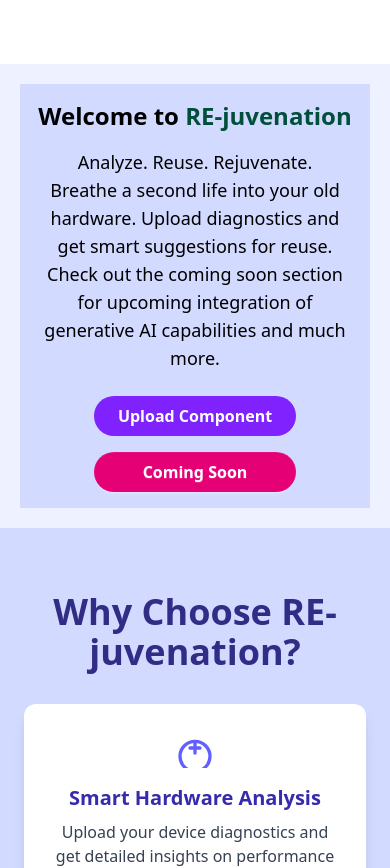
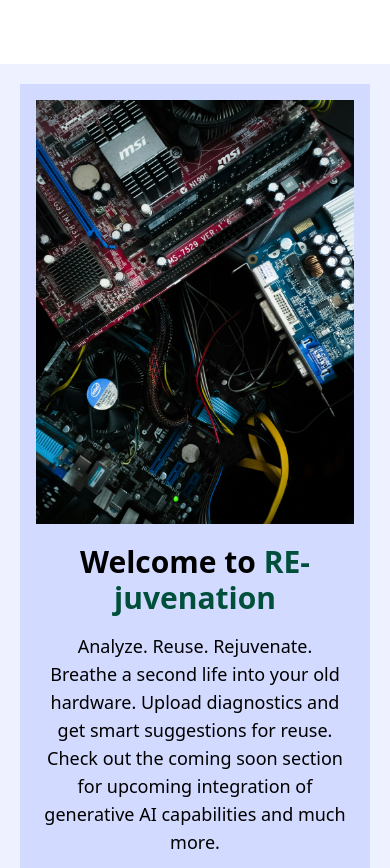
Before and after one commit to adhmara-prani/E-waste-management, a React (Vite) app in the folder frontend/: page / in a window 390 px wide. Shown: the top 868 px of the page. Built offline with nearby package versions, Linux system fonts and the light colour scheme.

Commit message:
Frontend still going on...

```diff
--- a/frontend/src/App.jsx
+++ b/frontend/src/App.jsx
@@ -3,7 +3,7 @@ import Home from './pages/Home/Home.jsx'
 
 const App = () => {
   return (
-    <div className='flex flex-col h-fit w-fit'>
+    <div className='scroll-smooth flex flex-col h-fit w-fit'>
       <Home/>
     </div>
   )
--- a/frontend/src/components/Hero/Hero.jsx
+++ b/frontend/src/components/Hero/Hero.jsx
@@ -4,12 +4,12 @@ import heroImg from '../../assets/hero_components.jpg'
 // bg-[#E4F9F5]
 const Hero = () => {
   return (
-    <section>
-      <div className='bg-[#D2DAFF] p-4 m-5 flex items-center'>
-        <img className='w-auto h-auto max-md:sm:size-1/2 md:size-1/2 lg:size-1/3 xl:size-3/10 max-sm:hidden' src={heroImg} alt="heroImg" />
+    <section className='max-h-[200vh] border-b-2 border-black'>
+      <div className='bg-[#D2DAFF] p-4 m-5 max-sm:flex-col flex items-center'>
+        <img className='max-md:sm:size-1/2 md:size-1/2 lg:size-1/3 xl:size-3/10 max-sm:mb-5' src={heroImg} alt="heroImg" />
 
-      <div className='sm:ml-5 text-center text-black max-sm:w-[100%] w-[85%] lg:ml-10 flex flex-col items-center'>
-          <h1 className='text-2xl md:text-4xl font-bold mb-4'>
+      <div className='sm:ml-5 text-center text-black max-sm:w-full w-[85%] lg:ml-10 flex flex-col items-center'>
+          <h1 className='max-sm:text-3xl text-2xl lg:text-4xl font-bold mb-4'>
             Welcome to <span className='text-emerald-900'>RE-juvenation</span>
           </h1>
 
@@ -34,7 +34,10 @@ const Hero = () => {
             <input type='file' className='hidden'/>
           </label>
 
-          <button className='btn bg-pink-600 text-[16px] font-semibold text-white rounded-full border-none'>Coming Soon</button>
+          <button className='btn bg-pink-600 text-[16px] font-semibold text-white rounded-full border-none'>
+            Coming Soon
+            <svg className='w-5 hover:translate-x-0.5 transition-all duration-100' viewBox="0 0 24 24" fill="none" xmlns="http://www.w3.org/2000/svg"><g id="SVGRepo_bgCarrier" stroke-width="0"></g><g id="SVGRepo_tracerCarrier" stroke-linecap="round" stroke-linejoin="round"></g><g id="SVGRepo_iconCarrier"> <path fill-rule="evenodd" clip-rule="evenodd" d="M12.2929 4.29289C12.6834 3.90237 13.3166 3.90237 13.7071 4.29289L20.7071 11.2929C21.0976 11.6834 21.0976 12.3166 20.7071 12.7071L13.7071 19.7071C13.3166 20.0976 12.6834 20.0976 12.2929 19.7071C11.9024 19.3166 11.9024 18.6834 12.2929 18.2929L17.5858 13H4C3.44772 13 3 12.5523 3 12C3 11.4477 3.44772 11 4 11H17.5858L12.2929 5.70711C11.9024 5.31658 11.9024 4.68342 12.2929 4.29289Z" fill="#000000"></path> </g></svg>
+            </button>
           </div>
         </div>
       </div>
--- a/frontend/src/components/Navbar/Navbar.jsx
+++ b/frontend/src/components/Navbar/Navbar.jsx
@@ -48,7 +48,7 @@ const Navbar = () => {
             <li className='cursor-pointer'><a>Pricing</a></li>
             <li className='cursor-pointer'><a>About</a></li>
 
-            <button type='button' className='btn text-black w-35 bg-[#EEF1FF] hover:text-white hover:bg-gradient-to-b hover:from-indigo-400 hover:to-purple-400 transition duration-250'>Get Started</button>
+            <button type='button' className='w-full btn text-black bg-[#EEF1FF] hover:text-white hover:bg-gradient-to-b hover:from-indigo-400 hover:to-purple-400 transition duration-250'>Get Started</button>
           </ul>
 
         </div>
```
